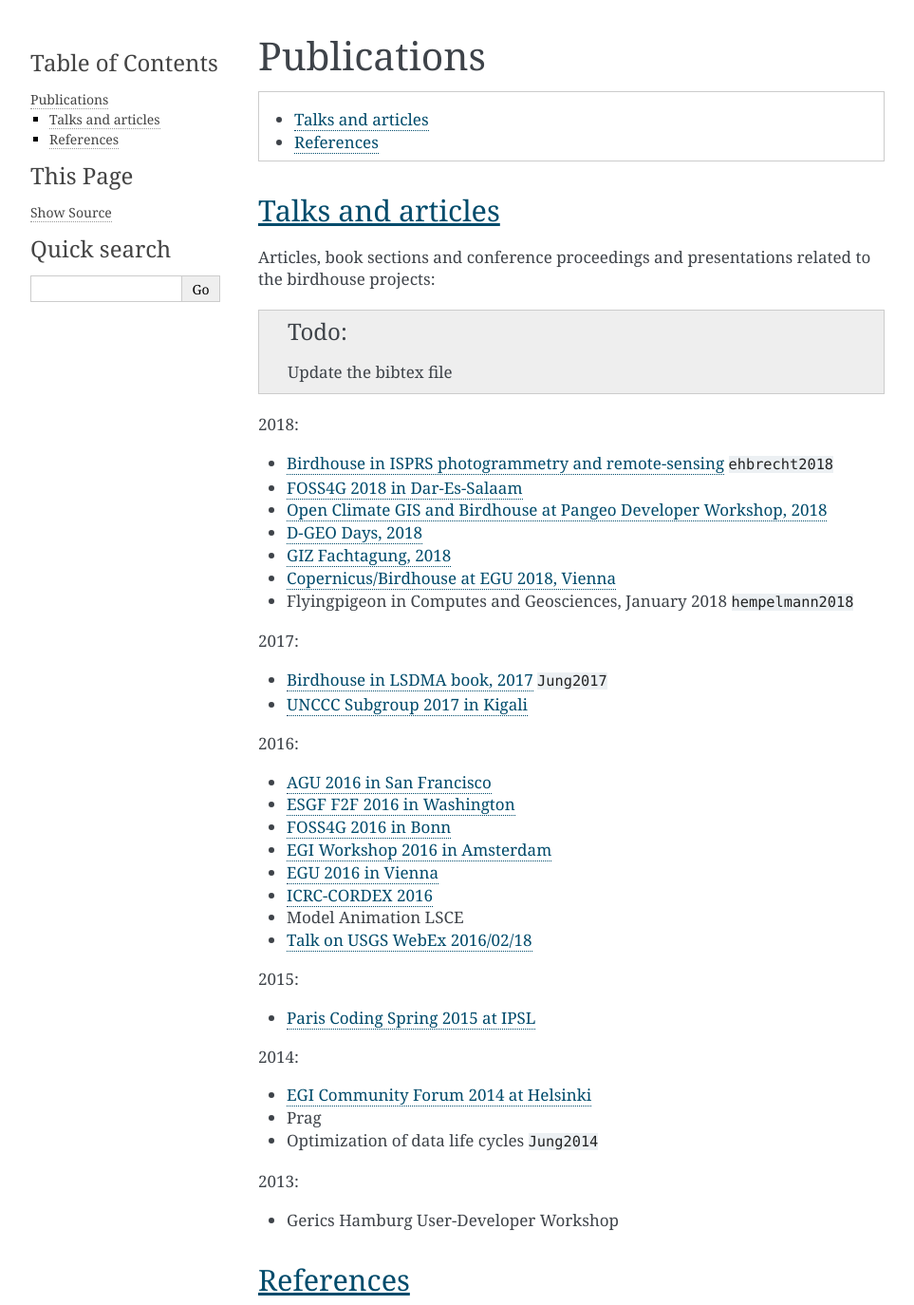
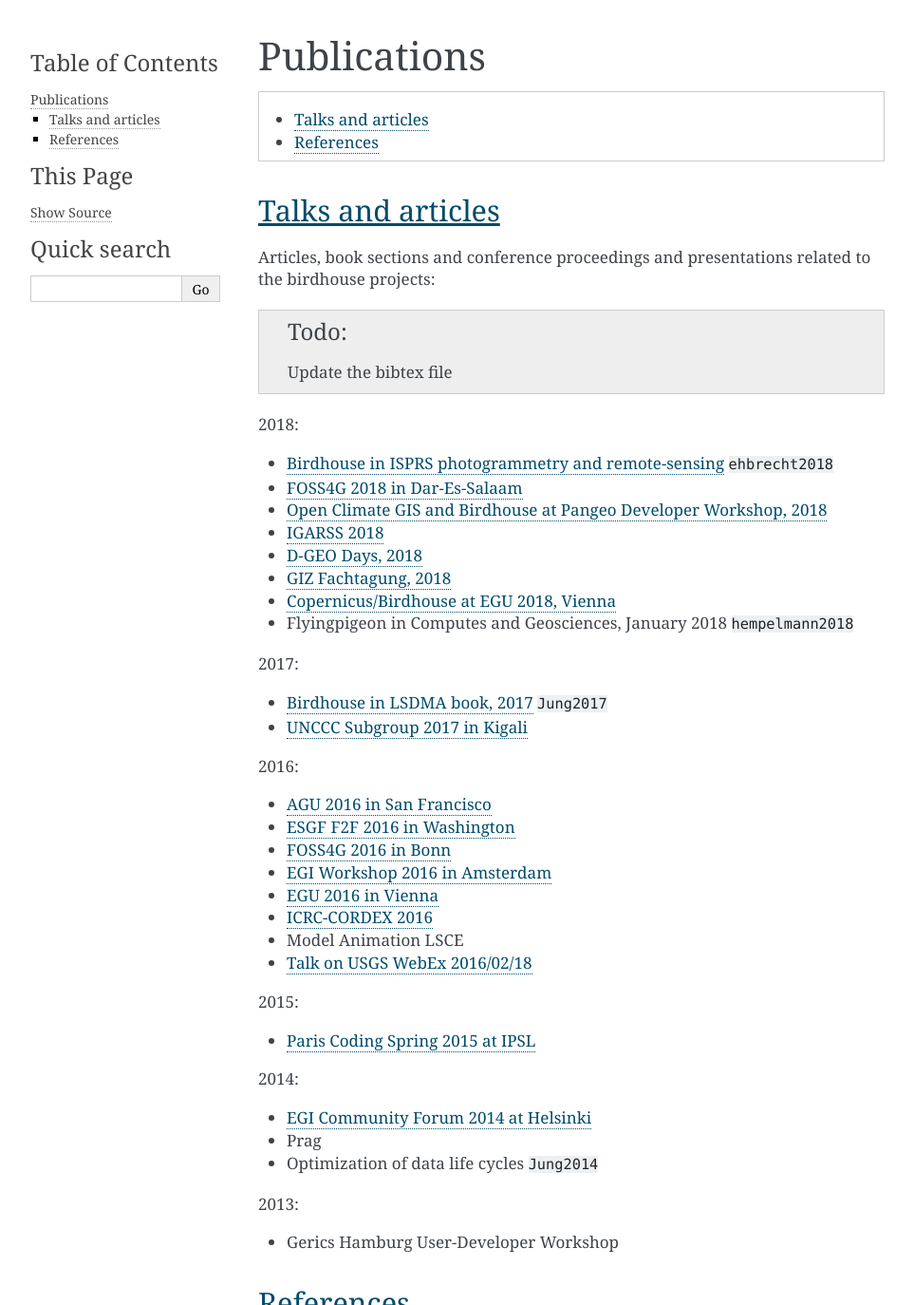
Before and after one commit to bird-house/birdhouse-docs, a Sphinx documentation site: the page built from docs/source/publications.rst, in a window 1280 px wide, cut to the strip 0-1374 px from the top of the page. Shown: the whole strip at 95% size, without its empty margins (148-1111 px from the left). Built offline with Sphinx 7.4.7, drawn with Linux system fonts in a browser that asks for light colours; cross-references to code outside the pages are shown as plain code.

Commit message:
include IGARSS talk

```diff
--- a/docs/source/publications.rst
+++ b/docs/source/publications.rst
@@ -22,6 +22,7 @@
 * `Birdhouse in ISPRS photogrammetry and remote-sensing  <https://www.int-arch-photogramm-remote-sens-spatial-inf-sci.net/XLII-4-W8/43/2018/>`_  :cite:`ehbrecht2018`
 * `FOSS4G 2018 in Dar-Es-Salaam <https://github.com/nilshempelmann/presentations/blob/master/birdhouse-foss4g-2018/Hempelmann_foss4g2018.pdf>`_
 * `Open Climate GIS and Birdhouse at Pangeo Developer Workshop, 2018 <https://medium.com/pangeo/the-2018-pangeo-developers-workshop-1be359dac33c>`_
+* `IGARSS 2018 <https://www.igarss2018.org/Papers/viewpapers.asp?papernum=3632>`_
 * `D-GEO Days, 2018 <https://github.com/nilshempelmann/presentations/blob/master/birdhouse-D-GEO/main.pdf>`_
 * `GIZ Fachtagung, 2018 <https://github.com/nilshempelmann/presentations/blob/master/birdhouse-fata2018/main.pdf>`_
 * `Copernicus/Birdhouse at EGU 2018, Vienna <https://presentations.copernicus.org/EGU2018-6491_presentation.pdf>`_
```
